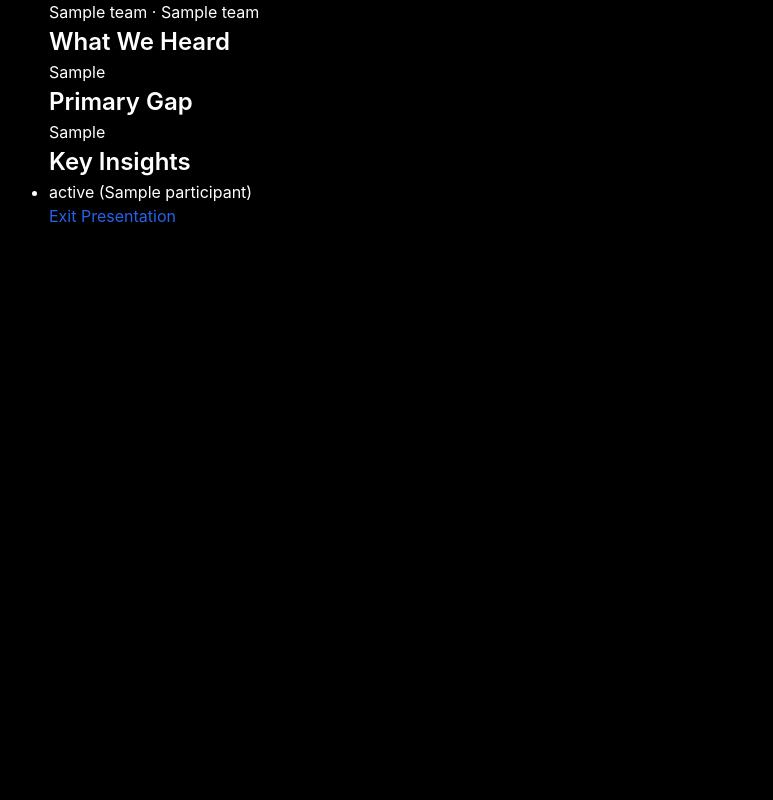
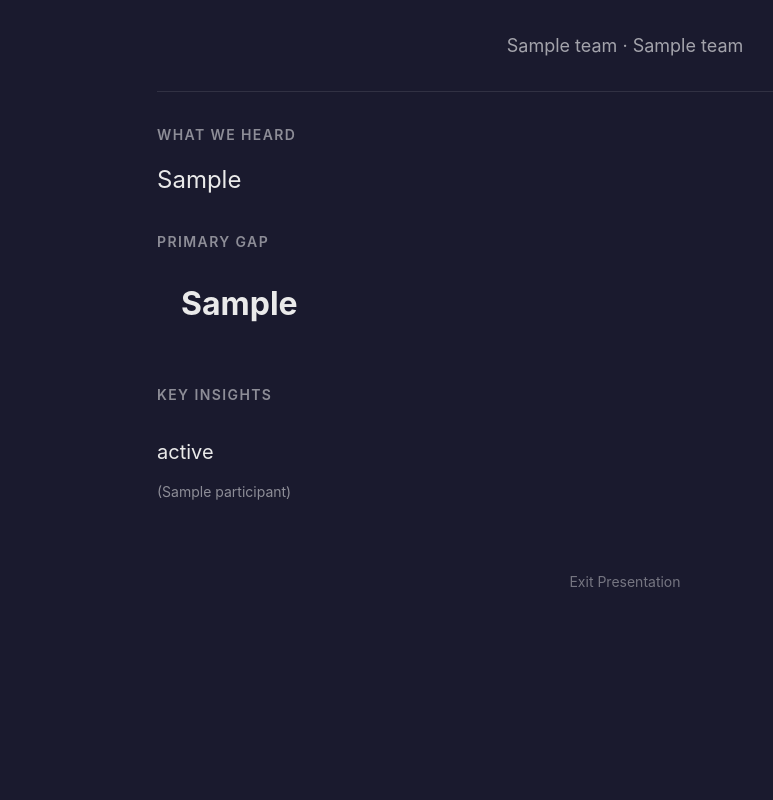
Before and after one commit to connecteddale/55meet.com, a FastAPI app: template app/templates/admin/sessions/present.html in a window 1280 px wide. Shown: the whole page, without its empty margins (15-788 px from the left). Run offline with FastAPI, Linux system fonts and the light colour scheme; the template is opened without the code that fills it: most values are stand-ins (such as "Sample title", 1, 10 or a date in 2020).

Commit message:
style(16-03): add presentation mode styles
- Dark theme background (#1a1a2e) for projector readability
- Large text sizes for themes (1.5rem) and insights (1.25rem)
- Color-coded gap badges (blue/orange/green)
- Recalibration action with accent border
- Subtle exit link footer

```diff
--- a/app/static/css/main.css
+++ b/app/static/css/main.css
@@ -1506,3 +1506,135 @@ input[type="month"] {
     background: #dcfce7;
     color: var(--color-success);
 }
+
+/* ========================================
+   Presentation Mode
+   ======================================== */
+
+.presentation-mode {
+    background: #1a1a2e;
+    color: #eaeaea;
+    min-height: 100vh;
+}
+
+.presentation-container {
+    max-width: 1000px;
+    margin: 0 auto;
+    padding: var(--space-8);
+}
+
+.presentation-header {
+    text-align: center;
+    margin-bottom: var(--space-8);
+    padding-bottom: var(--space-6);
+    border-bottom: 1px solid rgba(255,255,255,0.1);
+}
+
+.presentation-team {
+    font-size: var(--font-size-lg);
+    color: rgba(255,255,255,0.6);
+    margin-bottom: var(--space-2);
+}
+
+.presentation-month {
+    font-size: var(--font-size-3xl);
+    font-weight: 700;
+}
+
+.presentation-section {
+    margin-bottom: var(--space-8);
+}
+
+.presentation-label {
+    font-size: var(--font-size-sm);
+    text-transform: uppercase;
+    letter-spacing: 0.1em;
+    color: rgba(255,255,255,0.5);
+    margin-bottom: var(--space-4);
+}
+
+.presentation-themes {
+    font-size: 1.5rem;
+    line-height: 1.6;
+}
+
+.presentation-gap {
+    display: inline-block;
+    font-size: 2rem;
+    font-weight: 700;
+    padding: var(--space-3) var(--space-6);
+    border-radius: 8px;
+    margin-bottom: var(--space-3);
+}
+
+.presentation-gap.gap-direction {
+    background: #3B82F6;
+    color: white;
+}
+
+.presentation-gap.gap-alignment {
+    background: #F59E0B;
+    color: white;
+}
+
+.presentation-gap.gap-commitment {
+    background: #10B981;
+    color: white;
+}
+
+.presentation-gap-desc {
+    font-size: 1.125rem;
+    color: rgba(255,255,255,0.7);
+}
+
+.presentation-insights {
+    list-style: none;
+    padding: 0;
+    margin: 0;
+}
+
+.presentation-insights li {
+    padding: var(--space-4) 0;
+    border-bottom: 1px solid rgba(255,255,255,0.1);
+    font-size: 1.25rem;
+}
+
+.presentation-insights li:last-child {
+    border-bottom: none;
+}
+
+.presentation-insights .insight-statement {
+    display: block;
+    margin-bottom: var(--space-2);
+}
+
+.presentation-insights .insight-names {
+    font-size: var(--font-size-sm);
+    color: rgba(255,255,255,0.5);
+}
+
+.presentation-action {
+    background: rgba(255,255,255,0.05);
+    padding: var(--space-6);
+    border-radius: 8px;
+    border-left: 4px solid #10B981;
+}
+
+.presentation-action-text {
+    font-size: 1.5rem;
+    font-weight: 600;
+}
+
+.presentation-footer {
+    margin-top: var(--space-12);
+    text-align: center;
+}
+
+.exit-presentation {
+    color: rgba(255,255,255,0.4);
+    font-size: var(--font-size-sm);
+}
+
+.exit-presentation:hover {
+    color: rgba(255,255,255,0.7);
+}
```
